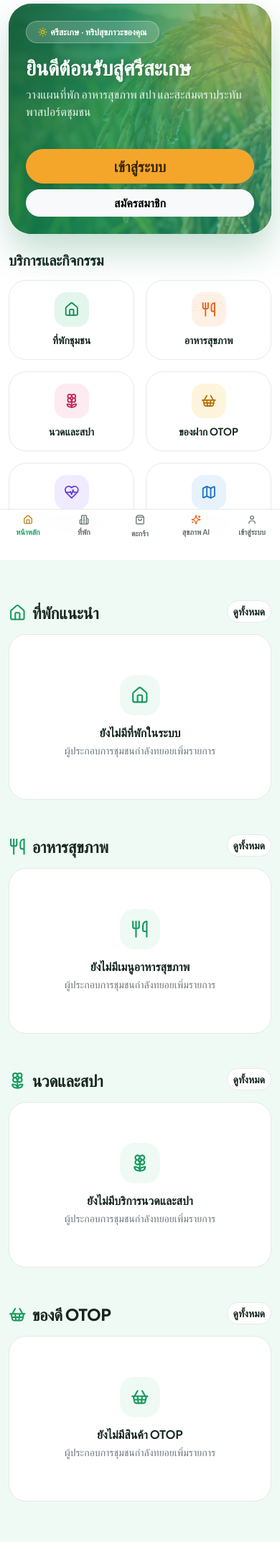
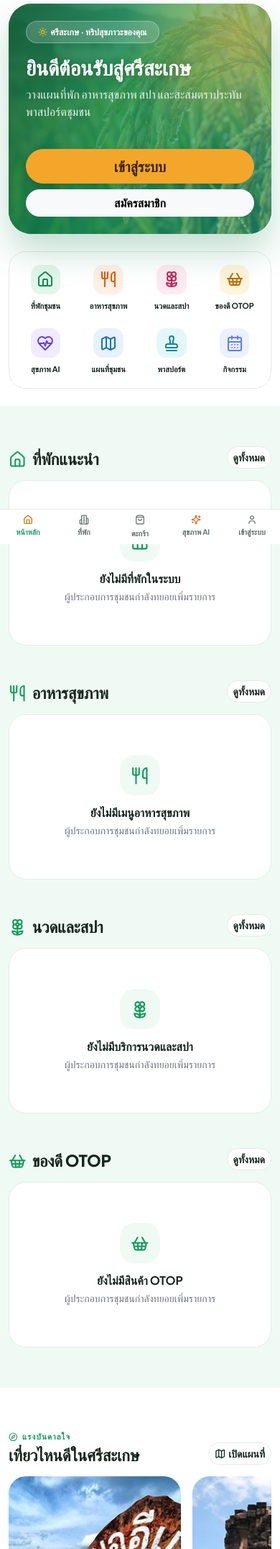
Before and after one commit to lalitx999/welltripNNN, a Django app: page /home/ in a window 390 px wide. Shown: the part 88-2240 px from the top of the page at 72% size. Run offline with Django 5.2, Linux system fonts and the light colour scheme; data that the repository does not hold is empty; parts of the project's set-up code (start-up, migrations or seed data) failed here and were passed over; some libraries are stand-ins or nearby versions; some web fonts are replaced.

Commit message:
feat(ui): swipe rows on phones for home and landing sections
- On phones (<768px) card sections become one horizontal snapping row:
  cards are 78% wide so the next one peeks in, with a "see all" card at
  the end; tablets and desktops keep the 4-column grid
- /home: stays, health food, massage & spa, OTOP and events load 8 cards
  (phones swipe through all, larger screens show the first 4); trips in
  progress swipe too
- Landing: highlights (8, one of each kind first) and events swipe
- /home quick links use the landing page's compact icon grid (4 per row
  on phones) and add Passport and Events

Co-Authored-By: Claude Opus 5.5 <noreply@anthropic.com>

```diff
--- a/apps/core/views.py
+++ b/apps/core/views.py
@@ -87,7 +87,12 @@ def landing_view(request):
     total_products = OTOPProduct.objects.filter(is_active=True).count()
 
     # Featured items from all 4 domain models
-    featured_items = stay_cards(2) + spa_cards(1) + food_cards(1) + otop_cards(1)
+    # One of each first (what larger screens show), then a second round for the phone swipe row
+    stays, spas, foods, otops = stay_cards(2), spa_cards(2), food_cards(2), otop_cards(2)
+    featured_items = [
+        card for pair in zip(*(lst + [None] * (2 - len(lst)) for lst in (stays, spas, foods, otops)))
+        for card in pair if card
+    ]
 
     wellness_goals = WELLNESS_GOALS
 
@@ -104,12 +109,12 @@ def landing_view(request):
         'total_wellness': total_wellness,
         'total_foods': total_foods,
         'total_products': total_products,
-        'featured_experiences': featured_items[:4],
+        'featured_experiences': featured_items[:8],
         'wellness_goals': wellness_goals,
         'stats': stats,
         'faq': LANDING_FAQ,
         'destinations': LANDING_DESTINATIONS,
-        'upcoming_events': upcoming_events(limit=4),
+        'upcoming_events': upcoming_events(limit=8),
     }
     return render(request, 'core/home.html', context)
 
@@ -133,11 +138,12 @@ def tourist_home_view(request):
         'stamps_count': 0,
         'health_profile': None,
         'health_goal_label': "",
-        'featured_stays': stay_cards(4),
-        'featured_foods': food_cards(4),
-        'featured_spas': spa_cards(4),
-        'featured_otop': otop_cards(4),
-        'upcoming_events': upcoming_events(limit=4),
+        # 8 each: phones swipe through all of them, larger screens show the first 4
+        'featured_stays': stay_cards(8),
+        'featured_foods': food_cards(8),
+        'featured_spas': spa_cards(8),
+        'featured_otop': otop_cards(8),
+        'upcoming_events': upcoming_events(limit=8),
         'destinations': LANDING_DESTINATIONS,
     }
 
--- a/static/css/welltrip.css
+++ b/static/css/welltrip.css
@@ -501,3 +501,30 @@ h1, h2, h3, .h1, .h2, .h3 { letter-spacing: -.01em; }
   .navbar .navbar-nav .nav-link { font-size: .85rem; padding-left: .45rem !important; padding-right: .45rem !important; }
   .navbar .navbar-brand small, .navbar .wt-brand-tagline { display: none; }
 }
+
+/* ---------- Swipe rows: on phones a card row becomes one horizontal, snapping strip ---------- */
+.wt-swipe-more { display: none; }
+@media (max-width: 767.98px) {
+  .wt-swipe {
+    flex-wrap: nowrap !important;
+    overflow-x: auto;
+    scroll-snap-type: x mandatory;
+    -webkit-overflow-scrolling: touch;
+    scrollbar-width: none;
+    padding-bottom: .5rem;
+  }
+  .wt-swipe::-webkit-scrollbar { display: none; }
+  .wt-swipe > .col, .wt-swipe > [class*="col-"] {
+    flex: 0 0 78% !important; max-width: 78% !important;
+    scroll-snap-align: start;
+  }
+  .wt-swipe-narrow > .col { flex-basis: 62% !important; max-width: 62% !important; }
+  .wt-swipe-more { display: block; }
+  .wt-swipe-more a {
+    height: 100%; min-height: 10rem; display: flex; flex-direction: column; align-items: center; justify-content: center;
+    gap: .5rem; border-radius: 1.5rem; border: 2px dashed #cdebdc; color: var(--wt-green); font-weight: 700;
+    background: rgba(255, 255, 255, .6);
+  }
+}
+/* Tablet and desktop keep the grid; extra cards exist only for the phone strip */
+@media (min-width: 768px) { .wt-swipe > .wt-swipe-extra { display: none; } }
--- a/templates/core/home_tourist.html
+++ b/templates/core/home_tourist.html
@@ -51,11 +51,11 @@
       <h2 class="h5 fw-bold mb-0 d-flex align-items-center gap-2"><span class="pulse-dot bg-warning"></span>{% translate "ทริปที่กำลังดำเนินการ" %}</h2>
       <a href="{% url 'bookings:my_bookings' %}" class="small fw-semibold text-green">{% translate "ดูทั้งหมด" %} <i data-lucide="chevron-right"></i></a>
     </div>
-    <div class="row row-cols-1 row-cols-md-3 g-3">
+    <div class="row row-cols-1 row-cols-md-3 g-3 wt-swipe">
       {% for b in active_bookings %}
         <div class="col">
           <div class="wt-card p-3 h-100 d-flex flex-column">
-            <div class="d-flex justify-content-between align-items-start mb-2">
+            <div class="d-flex flex-wrap justify-content-between align-items-start gap-1 mb-2">
               <div>
                 <small class="text-secondary">{% translate "รหัสการจอง" %}</small>
                 <div class="fw-bold font-monospace">{{ b.booking_code }}</div>
@@ -75,16 +75,20 @@
   </section>
 {% endif %}
 
-<!-- 3. Quick links -->
+<!-- 3. Quick links (same icon grid as the landing page: 4 per row on phones) -->
 <section class="container-xl pb-4">
-  <h2 class="h5 fw-bold mb-3">{% translate "บริการและกิจกรรม" %}</h2>
-  <div class="row row-cols-2 row-cols-md-3 row-cols-lg-6 g-3">
-    <div class="col"><a href="{% url 'accommodations:list' %}" class="wt-card wt-card-hover p-3 h-100 d-block text-center"><span class="wt-stat-icon mb-2" style="--c:#0f8a55;--bg:#e3f6ec"><i data-lucide="house" class="icon-lg"></i></span><div class="fw-bold small">{% translate "ที่พักชุมชน" %}</div></a></div>
-    <div class="col"><a href="/services/?category=FOOD" class="wt-card wt-card-hover p-3 h-100 d-block text-center"><span class="wt-stat-icon mb-2" style="--c:#e8590c;--bg:#fff0e6"><i data-lucide="utensils" class="icon-lg"></i></span><div class="fw-bold small">{% translate "อาหารสุขภาพ" %}</div></a></div>
-    <div class="col"><a href="/services/?category=SPA" class="wt-card wt-card-hover p-3 h-100 d-block text-center"><span class="wt-stat-icon mb-2" style="--c:#c2255c;--bg:#fdebf1"><i data-lucide="flower-2" class="icon-lg"></i></span><div class="fw-bold small">{% translate "นวดและสปา" %}</div></a></div>
-    <div class="col"><a href="{% url 'otop:list' %}" class="wt-card wt-card-hover p-3 h-100 d-block text-center"><span class="wt-stat-icon mb-2" style="--c:#b86e00;--bg:#fff4dc"><i data-lucide="shopping-basket" class="icon-lg"></i></span><div class="fw-bold small">{% translate "ของฝาก OTOP" %}</div></a></div>
-    <div class="col"><a href="{% url 'ai_recommendations:assessment' %}" class="wt-card wt-card-hover p-3 h-100 d-block text-center"><span class="wt-stat-icon mb-2" style="--c:#6741d9;--bg:#f0ebff"><i data-lucide="heart-pulse" class="icon-lg"></i></span><div class="fw-bold small">{% translate "ประเมินสุขภาพ AI" %}</div></a></div>
-    <div class="col"><a href="{{ url_map }}" class="wt-card wt-card-hover p-3 h-100 d-block text-center"><span class="wt-stat-icon mb-2" style="--c:#1971c2;--bg:#e7f2fd"><i data-lucide="map" class="icon-lg"></i></span><div class="fw-bold small">{% translate "แผนที่ชุมชน" %}</div></a></div>
+  {% url 'accommodations:list' as url_stays %}{% url 'otop:list' as url_otop %}{% url 'ai_recommendations:assessment' as url_ai %}{% url 'community:passport' as url_passport %}{% url 'community:events_list' as url_events %}
+  <div class="wt-card p-2 p-md-3">
+    <div class="wt-cat-grid">
+      <a class="wt-category" href="{{ url_stays }}"><span class="wt-cat-icon" style="--c:#0f8a55;--bg:#e3f6ec"><i data-lucide="house"></i></span><span class="label">{% translate "ที่พักชุมชน" %}</span></a>
+      <a class="wt-category" href="/services/?category=FOOD"><span class="wt-cat-icon" style="--c:#e8590c;--bg:#fff0e6"><i data-lucide="utensils"></i></span><span class="label">{% translate "อาหารสุขภาพ" %}</span></a>
+      <a class="wt-category" href="/services/?category=SPA"><span class="wt-cat-icon" style="--c:#c2255c;--bg:#fdebf1"><i data-lucide="flower-2"></i></span><span class="label">{% translate "นวดและสปา" %}</span></a>
+      <a class="wt-category" href="{{ url_otop }}"><span class="wt-cat-icon" style="--c:#b86e00;--bg:#fff4dc"><i data-lucide="shopping-basket"></i></span><span class="label">{% translate "ของดี OTOP" %}</span></a>
+      <a class="wt-category" href="{{ url_ai }}"><span class="wt-cat-icon" style="--c:#6741d9;--bg:#f0ebff"><i data-lucide="heart-pulse"></i></span><span class="label">{% translate "สุขภาพ AI" %}</span></a>
+      <a class="wt-category" href="{{ url_map }}"><span class="wt-cat-icon" style="--c:#1971c2;--bg:#e7f2fd"><i data-lucide="map"></i></span><span class="label">{% translate "แผนที่ชุมชน" %}</span></a>
+      <a class="wt-category" href="{{ url_passport }}"><span class="wt-cat-icon" style="--c:#0c8599;--bg:#e3f7f9"><i data-lucide="stamp"></i></span><span class="label">{% translate "พาสปอร์ต" %}</span></a>
+      <a class="wt-category" href="{{ url_events }}"><span class="wt-cat-icon" style="--c:#5c7cfa;--bg:#edf0ff"><i data-lucide="calendar-days"></i></span><span class="label">{% translate "กิจกรรม" %}</span></a>
+    </div>
   </div>
 </section>
 
@@ -124,8 +128,9 @@
       </div>
       <a href="{% url 'community:events_list' %}" class="btn btn-outline-ink rounded-pill btn-sm flex-shrink-0">{% translate "ดูปฏิทินทั้งหมด" %}</a>
     </div>
-    <div class="row row-cols-1 row-cols-sm-2 row-cols-lg-4 g-3">
-      {% for event in upcoming_events %}<div class="col">{% include "community/partials/event_card.html" %}</div>{% endfor %}
+    <div class="row row-cols-1 row-cols-sm-2 row-cols-lg-4 g-3 wt-swipe">
+      {% for event in upcoming_events %}<div class="col{% if forloop.counter > 4 %} wt-swipe-extra{% endif %}">{% include "community/partials/event_card.html" %}</div>{% endfor %}
+      <div class="col wt-swipe-more"><a href="{% url 'community:events_list' %}"><i data-lucide="arrow-right-circle" class="icon-lg"></i>{% translate "ดูปฏิทินทั้งหมด" %}</a></div>
     </div>
   </div>
 </section>
--- a/templates/core/partials/catalog_row.html
+++ b/templates/core/partials/catalog_row.html
@@ -1,13 +1,15 @@
 {% load i18n %}
-{# One domain row on /home: heading, "see all" link, up to 4 cards or an empty note #}
-<div>
+{# One domain row on /home: heading, "see all" link, cards (swipe row on phones) or an empty note #}
+<div class="min-w-0">{# grid child: without this the swipe row stretches the page sideways #}
   <div class="d-flex justify-content-between align-items-end mb-3">
     <h2 class="wt-section-title mb-0 d-flex align-items-center gap-2"><i data-lucide="{{ icon }}" class="text-green"></i>{{ title }}</h2>
     <a href="{{ more_url }}" class="btn btn-outline-ink btn-sm rounded-pill flex-shrink-0">{% translate "ดูทั้งหมด" %}</a>
   </div>
   {% if items %}
-    <div class="row row-cols-1 row-cols-sm-2 row-cols-lg-4 g-4">
-      {% for item in items %}<div class="col">{% include "core/partials/catalog_card.html" %}</div>{% endfor %}
+    {# Phones: one swipe row of up to 8 cards plus a "see all" card. Tablet/desktop: the first 4 as a grid. #}
+    <div class="row row-cols-1 row-cols-sm-2 row-cols-lg-4 g-3 g-md-4 wt-swipe">
+      {% for item in items %}<div class="col{% if forloop.counter > 4 %} wt-swipe-extra{% endif %}">{% include "core/partials/catalog_card.html" %}</div>{% endfor %}
+      <div class="col wt-swipe-more"><a href="{{ more_url }}"><i data-lucide="arrow-right-circle" class="icon-lg"></i>{% translate "ดูทั้งหมด" %}</a></div>
     </div>
   {% else %}
     <div class="wt-card wt-empty"><span class="wt-icon-pill"><i data-lucide="{{ icon }}"></i></span><div class="fw-bold">{{ empty_text }}</div><small class="text-secondary">{% translate "ผู้ประกอบการชุมชนกำลังทยอยเพิ่มรายการ" %}</small></div>
```
Also changed, not shown: templates/core/home.html (+6 -4 lines).
